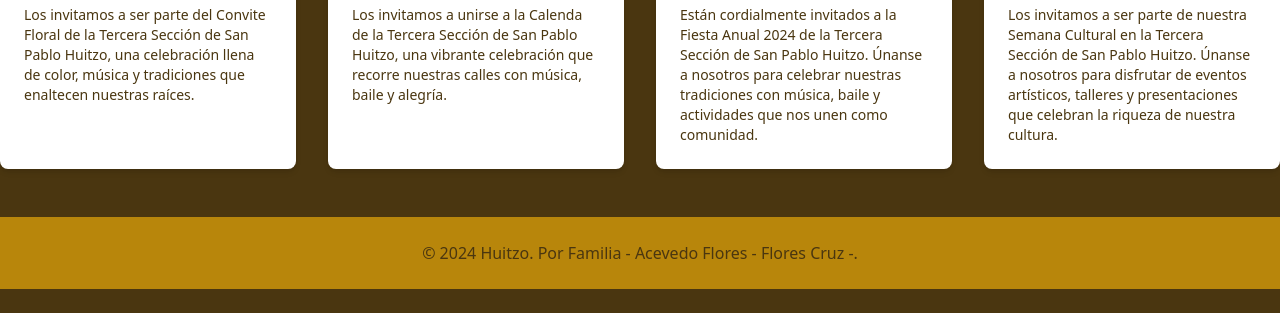
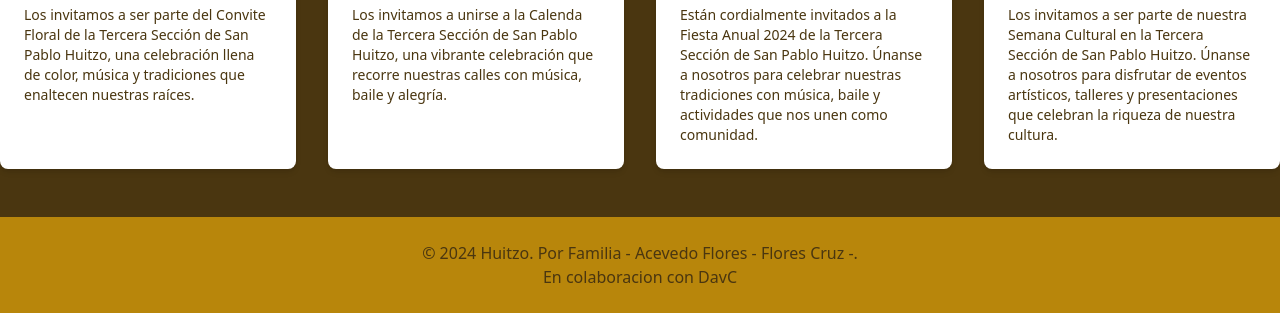
Before and after one commit to CMAF23/fiestapatronalterceraseccion2024, a plain HTML site: page index.html in a window 1280 px wide. Shown: the part 835-1148 px from the top of the page. Before the commit the page ends 1124 px from the top, so only its background shows below. Drawn offline with nearby package versions, Linux system fonts and the light colour scheme.

Commit message:
encolabdavC

```diff
--- a/index.html
+++ b/index.html
@@ -98,7 +98,7 @@
 
     <footer class="bg-huitzo-gold text-huitzo-brown mt-12 py-6">
         <div class="container mx-auto text-center">
-            <p>&copy; 2024 Huitzo. Por Familia - Acevedo Flores - Flores Cruz -.</p>
+            <p>&copy; 2024 Huitzo. Por Familia - Acevedo Flores - Flores Cruz -. <br> En colaboracion con DavC</p>
         </div>
     </footer>
 
```
Also changed, not shown: progs/bandasparticipantes.html (+1 -1 lines), progs/eventossociales.html (+1 -1 lines), progs/semanacultural.html (+1 -1 lines).
